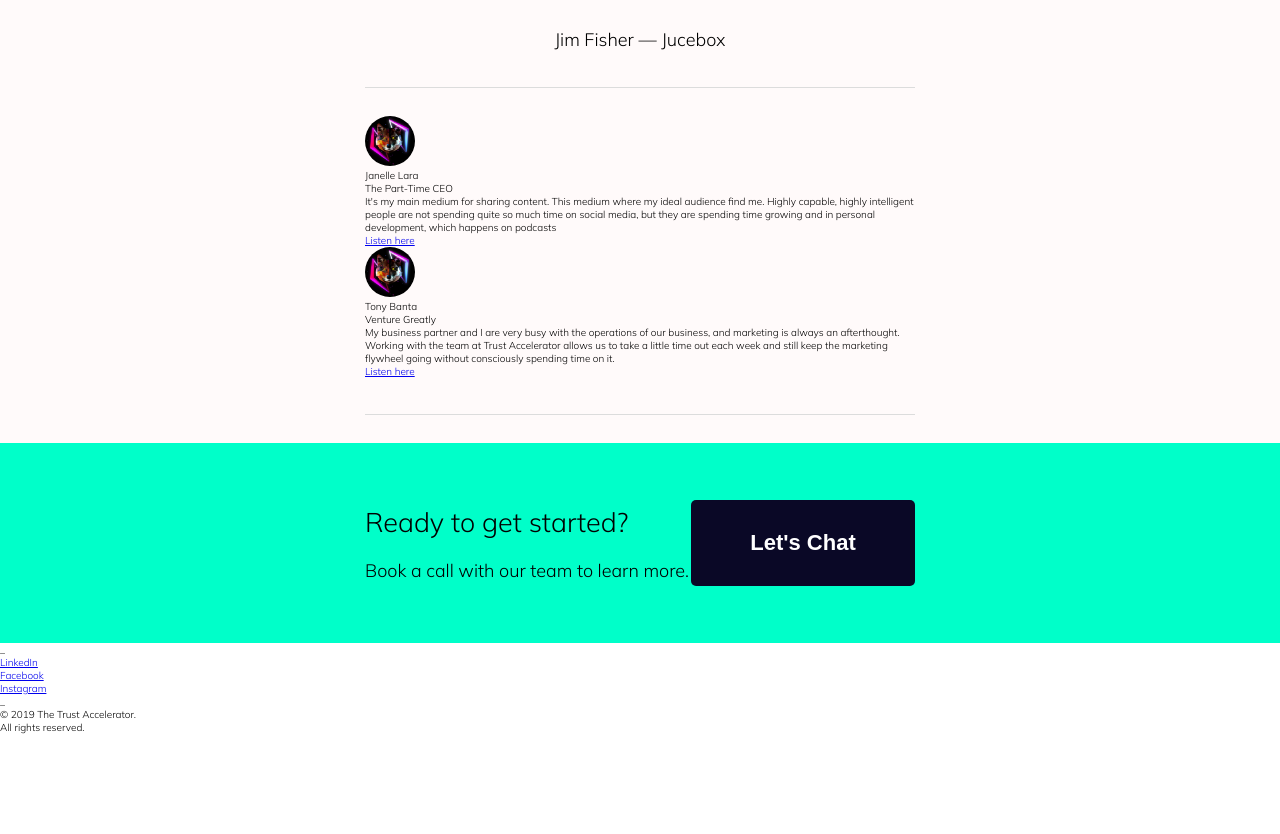
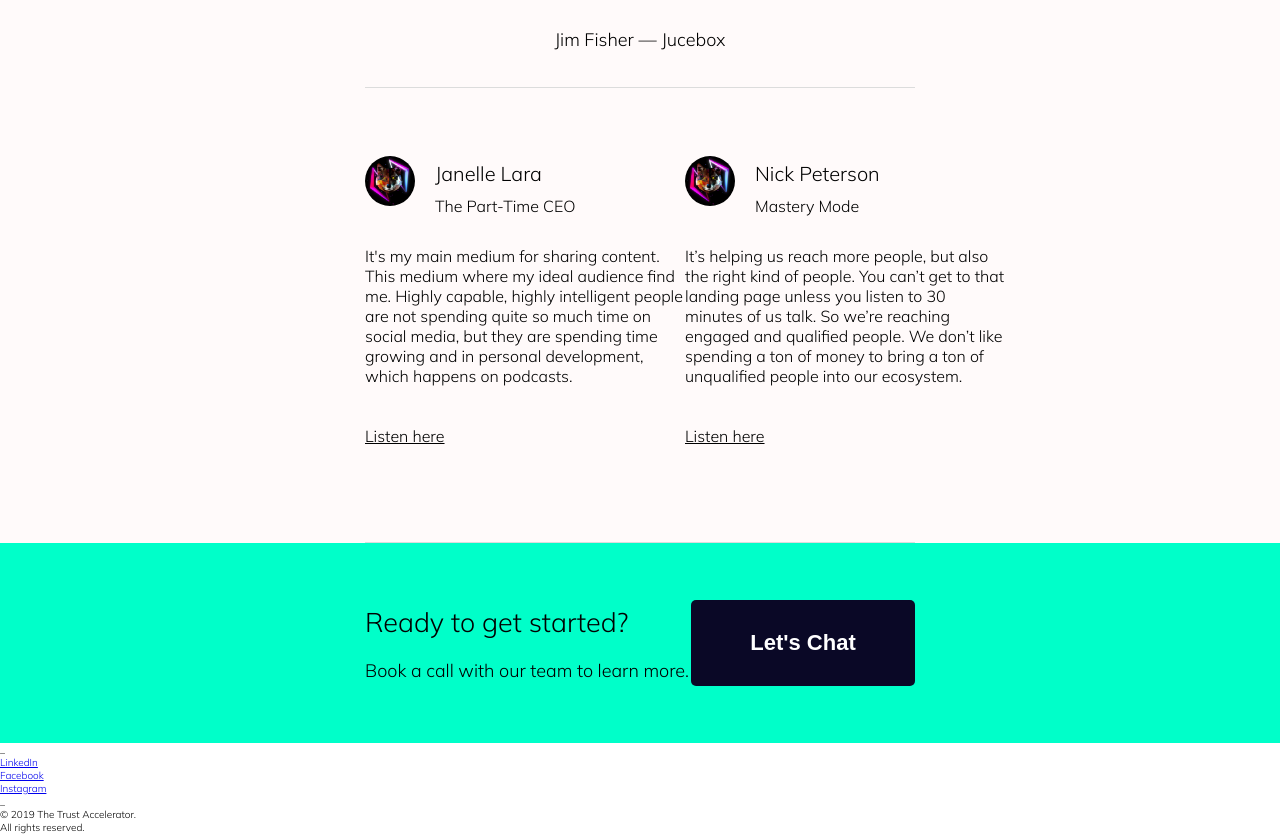
Before and after one commit to CharlesIvia/trust-accelerator-clone, a React (Create React App) app: page / in a window 1280 px wide. Shown: the part 5527-6361 px from the top of the page. Before the commit the page ends 6261 px from the top, so only its background shows below. Built offline with nearby package versions, Linux system fonts and the light colour scheme.

Commit message:
Updated Clients component markup

```diff
--- a/src/components/Clients.js
+++ b/src/components/Clients.js
@@ -21,47 +21,53 @@ const Clients = () => {
         </div>
 
         <div className="lined"></div>
-        <div>
-          <div>
-            <div>
+        <div className="others">
+          <div className="client-portion">
+            <div className="second-client">
               <img className="person-img" src={person} alt="" />
-              <p>Janelle Lara</p>
-              <p>The Part-Time CEO</p>
+              <div className="items">
+                <p className="client-name">Janelle Lara</p>
+                <p>The Part-Time CEO</p>
+              </div>
             </div>
-            <div>
+            <div className="chunk">
               <p>
                 It's my main medium for sharing content. This medium where my
                 ideal audience find me. Highly capable, highly intelligent
                 people are not spending quite so much time on social media, but
                 they are spending time growing and in personal development,
-                which happens on podcasts
+                which happens on podcasts.
               </p>
-              <a href="#home">Listen here</a>
+              <div>
+                <a href="#home">Listen here</a>
+              </div>
             </div>
           </div>
-
-          <div>
-            <div>
-              <img className="person-img " src={person} alt="" />
-
-              <p>Tony Banta</p>
-              <p>Venture Greatly</p>
+          <div className="client-portion">
+            <div className="second-client">
+              <img className="person-img" src={person} alt="" />
+              <div className="items">
+                <p className="client-name">Nick Peterson</p>
+                <p>Mastery Mode</p>
+              </div>
             </div>
-            <div>
+            <div className="chunk">
               <p>
-                My business partner and I are very busy with the operations of
-                our business, and marketing is always an afterthought. Working
-                with the team at Trust Accelerator allows us to take a little
-                time out each week and still keep the marketing flywheel going
-                without consciously spending time on it.
+                It’s helping us reach more people, but also the right kind of
+                people. You can’t get to that landing page unless you listen to
+                30 minutes of us talk. So we’re reaching engaged and qualified
+                people. We don’t like spending a ton of money to bring a ton of
+                unqualified people into our ecosystem.
               </p>
-              <a href="#home">Listen here</a>
+              <div>
+                <a href="#home">Listen here</a>
+              </div>
             </div>
           </div>
         </div>
       </div>
 
-      <div className="lined"></div>
+      <div className="last-line"></div>
     </div>
   );
 };
```
